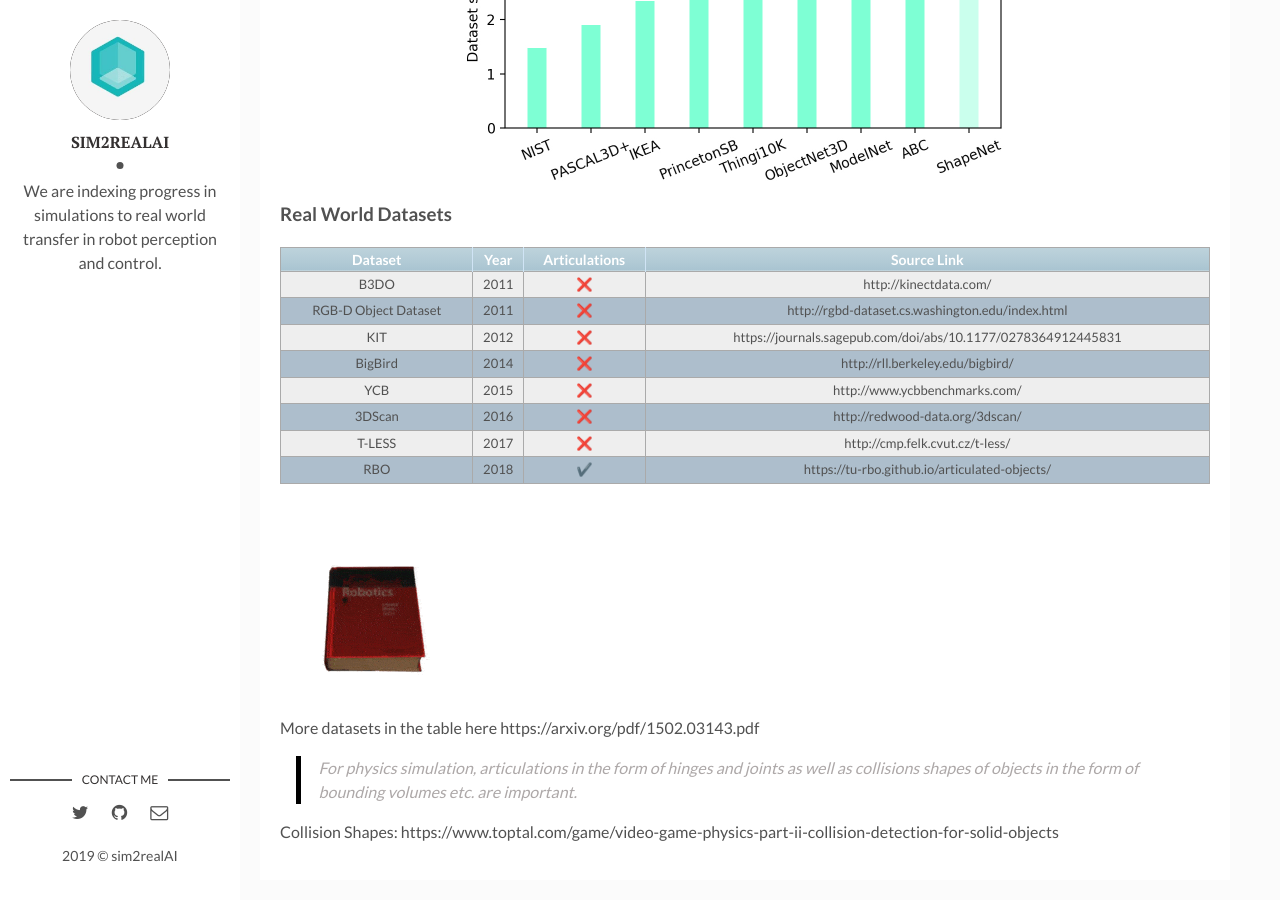
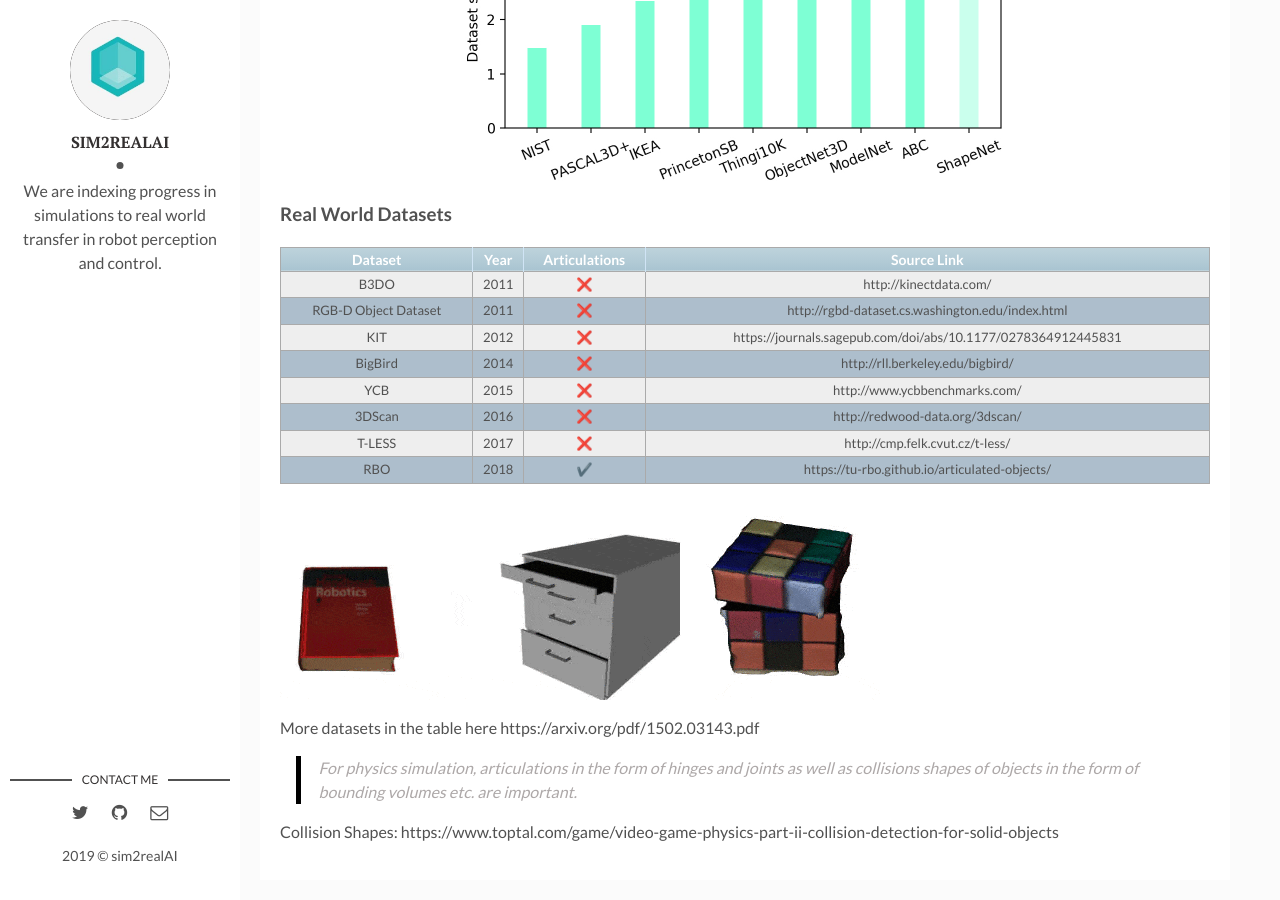
Before and after one commit to backupsim2realai/backupsim2realai.github.io, a Jekyll site: the page built from _posts/2019-01-15-Synthetic-Datasets-of-Objects-Part-I.markdown, in a window 1280 px wide and 900 px high, scrolled down 1653 px. Built offline with Jekyll 4.4.1, drawn with Linux system fonts in a browser that asks for light colours; emoji names are drawn with the system emoji font.

Commit message:
update
Signed-off-by: Ankur Handa <ahanda@nvidia.com>

```diff
--- a/_posts/2019-01-15-Synthetic-Datasets-of-Objects-Part-I.markdown
+++ b/_posts/2019-01-15-Synthetic-Datasets-of-Objects-Part-I.markdown
@@ -57,7 +57,7 @@ CAPOD dataset: https://sites.google.com/site/pgpapadakis/home/CAPOD
 |          RBO         | 2018 | :heavy_check_mark: |         https://tu-rbo.github.io/articulated-objects/         |
 
 
-![](/assets/img/2019-01-15/rbo_merged.gif)
+![](/assets/img/2019-01-15/book_cabinet_rubiks.gif)
 
 More datasets in the table here https://arxiv.org/pdf/1502.03143.pdf
 
```
Also changed, not shown: assets/img/2019-01-15/book_cabinet_rubiks.gif (added), assets/img/2019-01-15/rbo_merged.gif (deleted).
